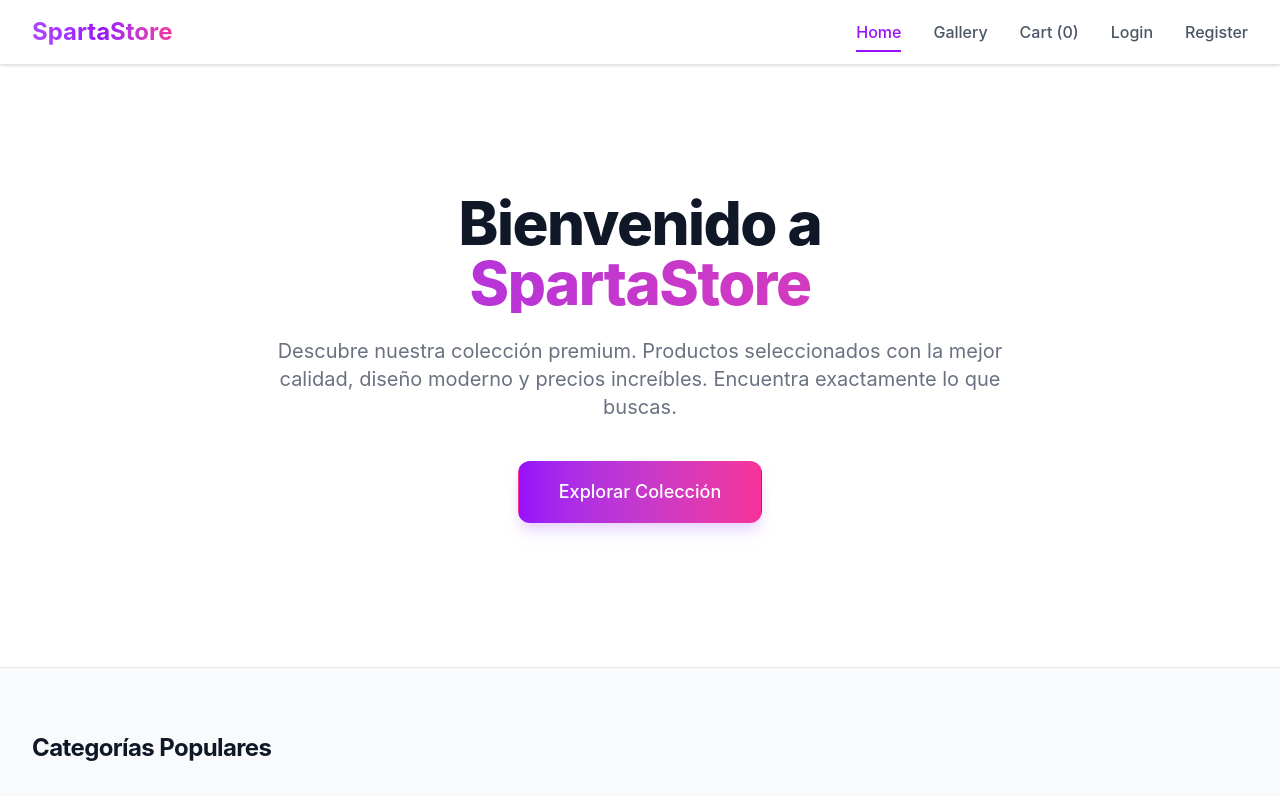
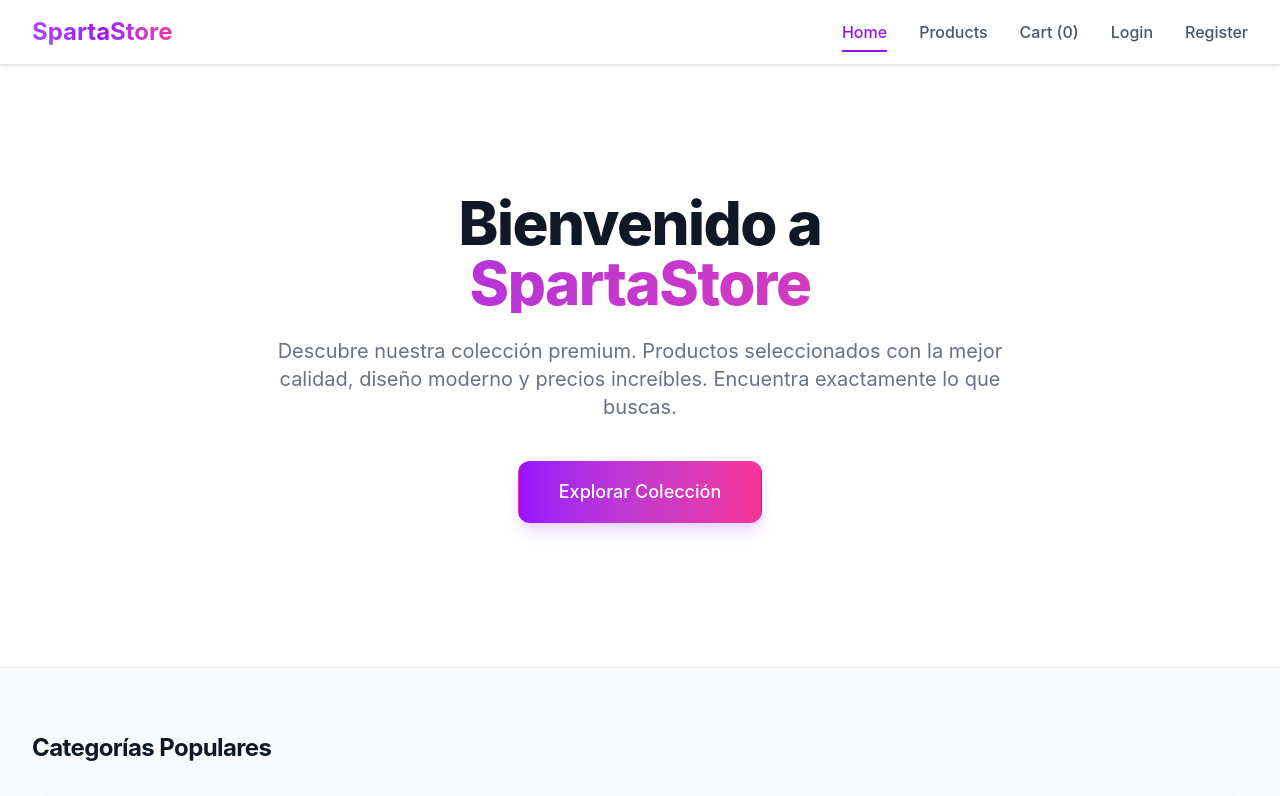
Before and after one commit to SamuelDRS15FSD/FullstackChallengeEcommerce, a React (Vite) app: page / in a window 1280 px wide. Shown: the top 796 px of the page. Built offline with nearby package versions, Linux system fonts and the light colour scheme; no server answers.

Commit message:
corrige rutas para github pages

```diff
--- a/src/components/organisms/NavBar/NavBar.jsx
+++ b/src/components/organisms/NavBar/NavBar.jsx
@@ -39,14 +39,14 @@ export default function NavBar() {
             </li>
             <li>
               <Link
-                to="/gallery"
+                to="/products"
                 className={`text-base font-medium transition-all duration-300 pb-2 border-b-2 ${
-                  isActive('/gallery')
+                  isActive('/products')
                     ? 'text-purple-600 border-purple-600'
                     : 'text-gray-600 border-transparent hover:text-gray-900 hover:border-gray-300'
                 }`}
               >
-                Gallery
+                Products
               </Link>
             </li>
             <li>
--- a/src/components/organisms/cart/Cart.jsx
+++ b/src/components/organisms/cart/Cart.jsx
@@ -20,7 +20,7 @@ export default function Cart() {
             Agrega productos desde la galeria para iniciar la compra.
           </p>
           <Link
-            to="/gallery"
+            to="/products"
             className="inline-flex px-6 py-3 rounded-lg bg-purple-600 text-white font-medium hover:opacity-90"
           >
             Ir a productos
--- a/src/components/organisms/checkout/Checkout.jsx
+++ b/src/components/organisms/checkout/Checkout.jsx
@@ -35,7 +35,7 @@ export default function Checkout() {
             Este checkout es simulado para el taller. Puedes personalizar este flujo.
           </p>
           <Link
-            to="/gallery"
+            to="/products"
             className="inline-flex px-6 py-3 rounded-lg bg-purple-600 text-white font-medium hover:opacity-90"
           >
             Volver a la galeria
@@ -54,7 +54,7 @@ export default function Checkout() {
           </h2>
           <p className="text-gray-500 mb-6">Agrega productos al carrito antes de ir al checkout.</p>
           <Link
-            to="/gallery"
+            to="/products"
             className="inline-flex px-6 py-3 rounded-lg bg-purple-600 text-white font-medium hover:opacity-90"
           >
             Ir a productos
--- a/src/components/organisms/home/Home.jsx
+++ b/src/components/organisms/home/Home.jsx
@@ -21,7 +21,7 @@ export default function Home() {
           </p>
           <div className="flex justify-center gap-4">
             <Link
-              to="/gallery"
+              to="/products"
               className="px-8 py-3 border border-transparent text-base font-medium rounded-xl text-white bg-gradient-to-r from-purple-600 to-pink-500 hover:opacity-90 md:py-4 md:text-lg md:px-10 shadow-lg shadow-purple-200 transition-all active:scale-95"
             >
               Explorar Colección
@@ -34,14 +34,14 @@ export default function Home() {
       <section className="max-w-7xl mx-auto px-4 sm:px-6 lg:px-8 py-16">
         <h2 className="text-2xl font-bold text-gray-900 mb-8 tracking-tight">Categorías Populares</h2>
         <div className="grid grid-cols-1 md:grid-cols-2 gap-6">
-          <Link to="/gallery" className="group relative rounded-2xl overflow-hidden bg-white border border-gray-200 aspect-video md:aspect-[2/1] flex items-center justify-center hover:border-purple-300 transition-colors shadow-sm hover:shadow-md">
+          <Link to="/products" className="group relative rounded-2xl overflow-hidden bg-white border border-gray-200 aspect-video md:aspect-[2/1] flex items-center justify-center hover:border-purple-300 transition-colors shadow-sm hover:shadow-md">
             <div className="absolute inset-0 bg-gradient-to-br from-purple-50 to-pink-50 opacity-50 group-hover:opacity-100 transition-opacity"></div>
             <div className="relative z-10 text-center">
               <h3 className="text-2xl font-bold text-gray-900 group-hover:text-purple-600 transition-colors">Moda y Ropa</h3>
               <p className="text-gray-500 mt-2 font-medium">Ver catálogo &rarr;</p>
             </div>
           </Link>
-          <Link to="/gallery" className="group relative rounded-2xl overflow-hidden bg-white border border-gray-200 aspect-video md:aspect-[2/1] flex items-center justify-center hover:border-purple-300 transition-colors shadow-sm hover:shadow-md">
+          <Link to="/products" className="group relative rounded-2xl overflow-hidden bg-white border border-gray-200 aspect-video md:aspect-[2/1] flex items-center justify-center hover:border-purple-300 transition-colors shadow-sm hover:shadow-md">
             <div className="absolute inset-0 bg-gradient-to-br from-purple-50 to-pink-50 opacity-50 group-hover:opacity-100 transition-opacity"></div>
             <div className="relative z-10 text-center">
               <h3 className="text-2xl font-bold text-gray-900 group-hover:text-purple-600 transition-colors">Electrónica y Joyería</h3>
@@ -55,7 +55,7 @@ export default function Home() {
       <section className="max-w-7xl mx-auto px-4 sm:px-6 lg:px-8 py-16 mb-10">
         <div className="flex items-end justify-between mb-8">
           <h2 className="text-2xl font-bold text-gray-900 tracking-tight">Productos Destacados</h2>
-          <Link to="/gallery" className="text-purple-600 font-medium hover:text-purple-700 hidden sm:block">
+          <Link to="/products" className="text-purple-600 font-medium hover:text-purple-700 hidden sm:block">
             Ver todos &rarr;
           </Link>
         </div>
@@ -73,7 +73,7 @@ export default function Home() {
         )}
 
         <div className="mt-8 text-center sm:hidden">
-          <Link to="/gallery" className="text-purple-600 font-medium hover:text-purple-700 block p-2">
+          <Link to="/products" className="text-purple-600 font-medium hover:text-purple-700 block p-2">
             Ver todos los productos &rarr;
           </Link>
         </div>
--- a/src/components/organisms/login/Login.jsx
+++ b/src/components/organisms/login/Login.jsx
@@ -23,7 +23,7 @@ const Login = () => {
 
     const result = await loginAction(formData.email, formData.password);
     if (result.success) {
-      navigate('/gallery');
+      navigate('/products');
     } else {
       setError(result.error);
     }
--- a/src/components/organisms/productDetail/ProductDetail.jsx
+++ b/src/components/organisms/productDetail/ProductDetail.jsx
@@ -53,7 +53,7 @@ export default function ProductDetail() {
             <div className="flex flex-col items-center justify-center h-64 space-y-4">
                 <p className="text-xl text-gray-600">Producto no encontrado.</p>
                 <button
-                    onClick={() => navigate('/gallery')}
+                    onClick={() => navigate('/products')}
                     className="px-6 py-2 bg-gradient-to-r from-purple-500 to-pink-500 text-white font-medium rounded-lg hover:opacity-90 transition-opacity"
                 >
                     Volver a la galería
@@ -66,7 +66,7 @@ export default function ProductDetail() {
         <div className="max-w-4xl mx-auto px-4 sm:px-6 lg:px-8 py-10">
             {/* Back button */}
             <button
-                onClick={() => navigate('/gallery')}
+                onClick={() => navigate('/products')}
                 className="flex items-center gap-2 text-gray-500 hover:text-purple-600 transition-colors mb-6 group"
             >
                 <svg className="w-5 h-5 group-hover:-translate-x-1 transition-transform" fill="none" stroke="currentColor" viewBox="0 0 24 24">
--- a/src/routes/AppRoutes.jsx
+++ b/src/routes/AppRoutes.jsx
@@ -16,7 +16,7 @@ export default function AppRoutes() {
         <Routes>
             <Route path="/" element={<Layout />}>
                 <Route index element={<HomePage />} />
-                <Route path="gallery" element={<GalleryPage />} />
+                <Route path="products" element={<GalleryPage />} />
                 <Route path="login" element={<LoginPage />} />
                 <Route path="register" element={<RegisterPage />} />
                 <Route path="profile" element={<ProfilePage />} />
```
